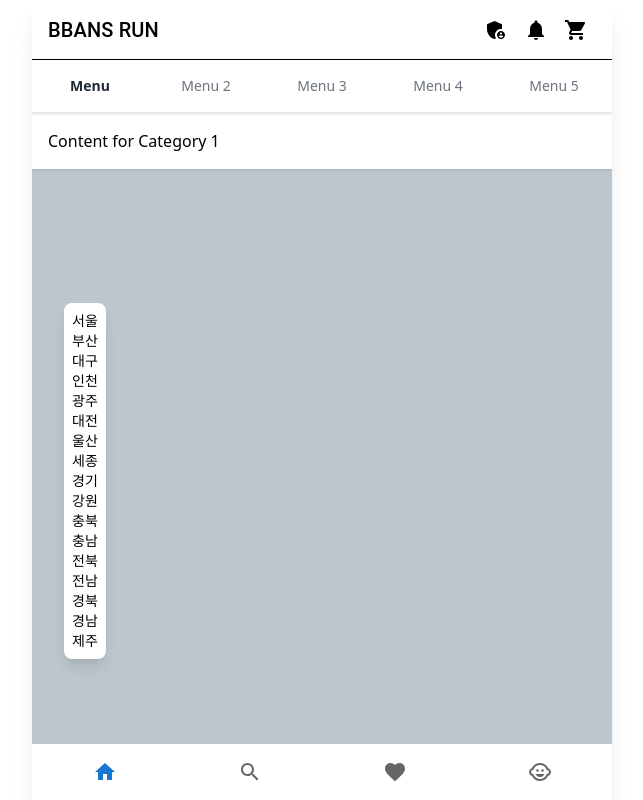
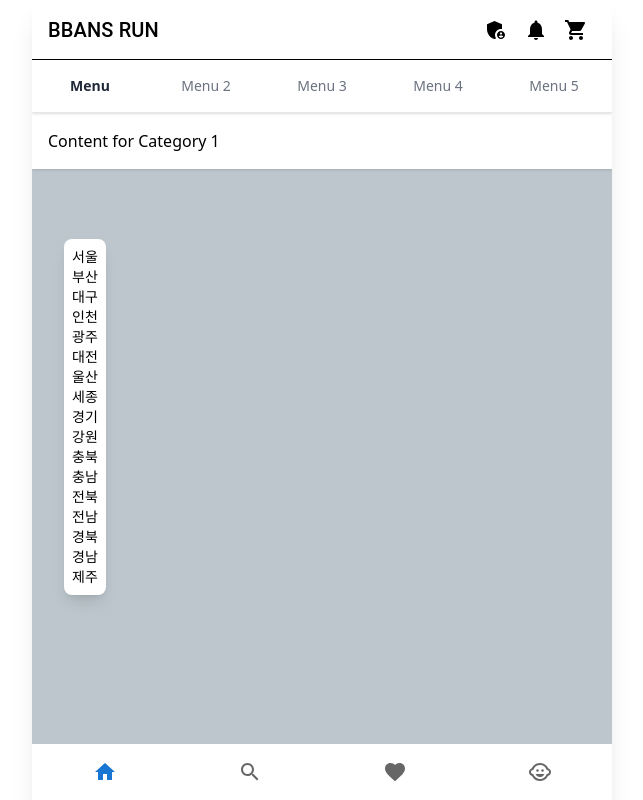
Before and after one commit to lchyeong/bbansrun-fe, a React (Vite) app: page /category in a window 1280 px wide. Shown: the top 800 px of the page, without its empty margins (318-961 px from the left). Built offline with nearby package versions, Linux system fonts and the light colour scheme; no server answers.

Commit message:
fix: 지역리스트 푸터보다 낮게 z 값 수정

```diff
--- a/src/pages/category/CategoryPage.tsx
+++ b/src/pages/category/CategoryPage.tsx
@@ -44,7 +44,7 @@ const CategoryPage: React.FC = () => {
   };
 
   return (
-    <div className="relative w-full min-h-screen flex items-center justify-center bg-primary">
+    <div className="relative w-full min-h-screen flex items-start justify-center bg-primary">
       {/* RegionList 컴포넌트 삽입 */}
       <RegionList
         regions={sidoRegions}
--- a/src/pages/category/region/RegionList.tsx
+++ b/src/pages/category/region/RegionList.tsx
@@ -20,7 +20,7 @@ const RegionList: React.FC<RegionListProps> = ({
   setHoveredRegion,
 }) => {
   return (
-    <div className="absolute top-16 left-4 bg-white p-2 rounded-lg shadow-lg z-10">
+    <div className="absolute left-4 bg-white p-2 rounded-lg shadow-lg z-5">
       <ul className="text-sm">
         {regions.map((region) => (
           <li
```
